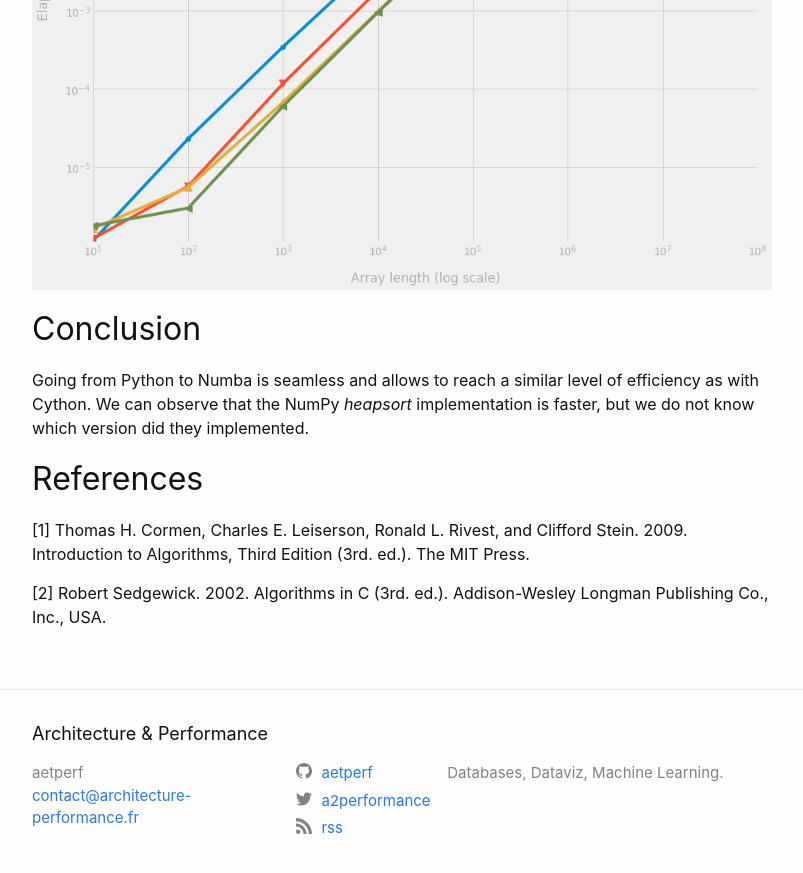
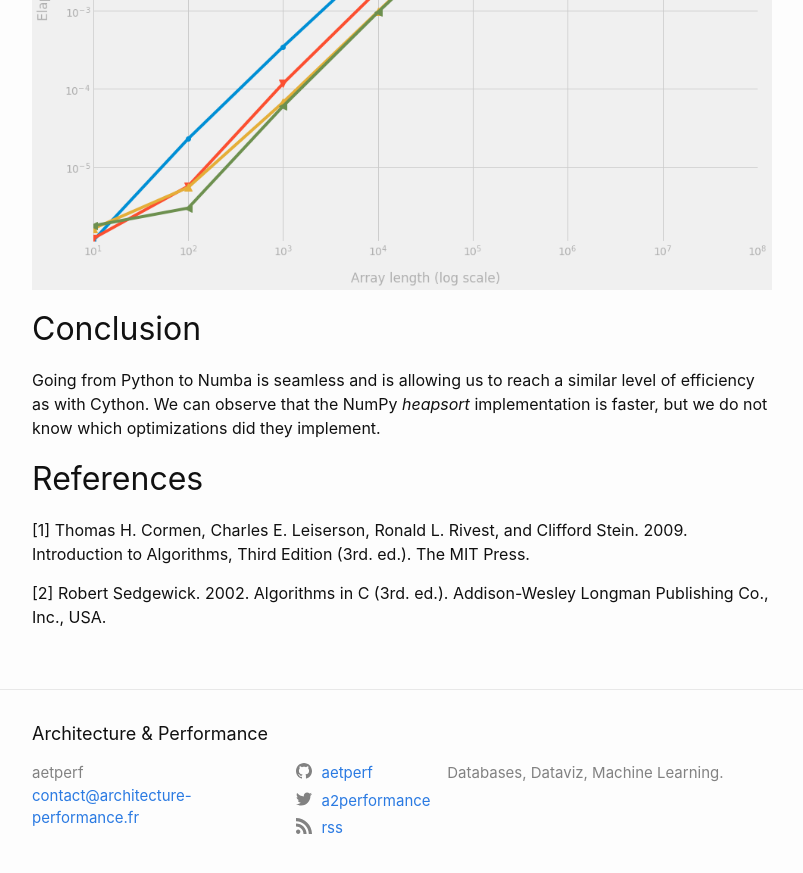
Before and after one commit to aetperf/aetperf.github.io, a Jekyll site: the page built from _posts/2022-04-14-Heapsort-with-Numba-and-Cython.md, in a window 1280 px wide and 900 px high, scrolled down 15983 px. Shown: the top 873 px of the window, without its empty margins (238-1041 px from the left). Built offline with Jekyll 4.4.1, drawn with Linux system fonts in a browser that asks for light colours; formulas are drawn with MathJax 3; comment, search, counter and statistics services are not loaded.

Commit message:
small update

```diff
--- a/_posts/2022-04-14-Heapsort-with-Numba-and-Cython.md
+++ b/_posts/2022-04-14-Heapsort-with-Numba-and-Cython.md
@@ -796,7 +796,7 @@
 
 ## Conclusion
 
-Going from Python to Numba is seamless and allows to reach a similar level of efficiency as with Cython. We can observe that the NumPy *heapsort* implementation is faster, but we do not know which version did they implemented.
+Going from Python to Numba is seamless and is allowing us to reach a similar level of efficiency as with Cython. We can observe that the NumPy *heapsort* implementation is faster, but we do not know which optimizations did they implement.
 
 
 ## References
```
Also changed, not shown: _posts/WP_2022-04-14-Heapsort-with-Numba-and-Cython.md (+1 -1 lines).
